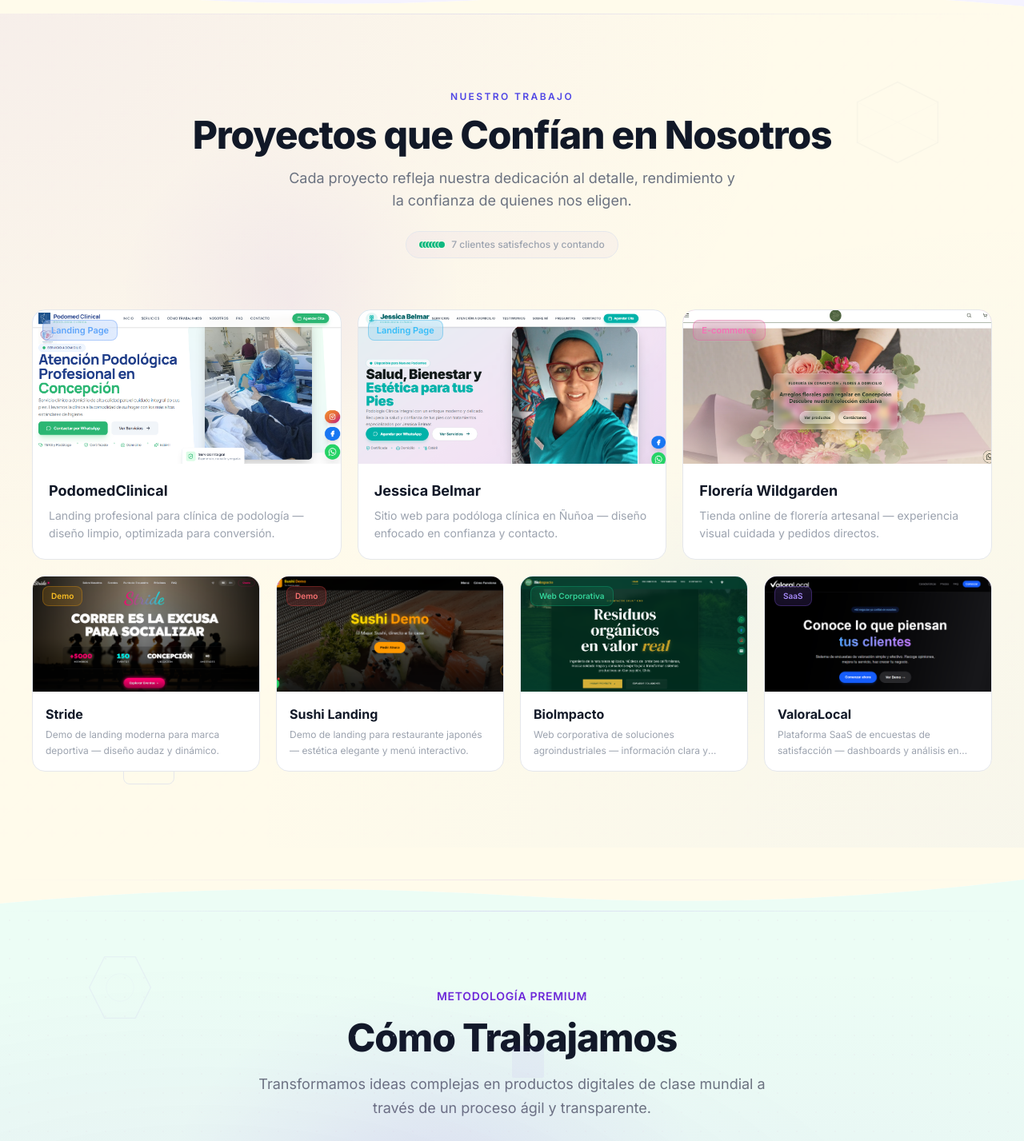
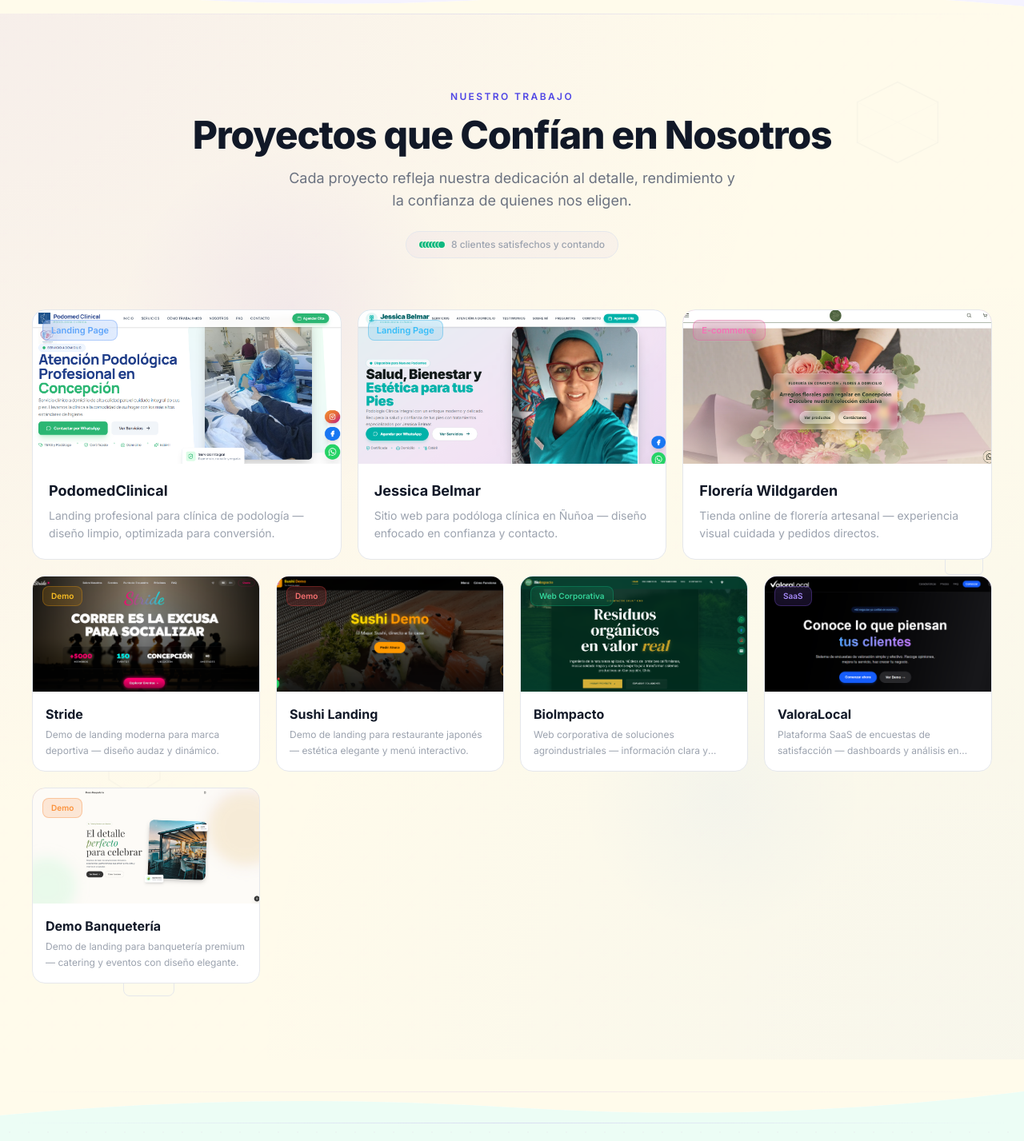
Before and after one commit to DiegoSalsa/agencia, a Next.js app: page / in a window 1280 px wide. Shown: the part 1708-3135 px from the top of the page at 80% size. Built offline with nearby package versions, Linux system fonts and the light colour scheme; no server answers.

Commit message:
subida de demo web

```diff
--- a/src/components/landing/Portfolio.tsx
+++ b/src/components/landing/Portfolio.tsx
@@ -79,6 +79,15 @@ const projects: Project[] = [
     tagColor: 'bg-violet-500/15 text-violet-400 border-violet-500/30',
     gradient: 'from-violet-600/40 via-purple-600/30 to-indigo-800/40',
     thumbnail: '/img/FotosPaginas/ValoraLocal.png',
+  },
+  {
+    href: 'https://banqueteria-demo.vercel.app',
+    title: 'Demo Banquetería',
+    descKey: 'portfolio_8_desc',
+    tag: 'Demo',
+    tagColor: 'bg-orange-500/15 text-orange-400 border-orange-500/30',
+    gradient: 'from-orange-600/40 via-amber-600/30 to-yellow-800/40',
+    thumbnail: '/img/FotosPaginas/DemoBanqueteria.png',
   },
 ];
 
--- a/src/lib/i18n.ts
+++ b/src/lib/i18n.ts
@@ -113,7 +113,7 @@ export const TRANSLATIONS: Record<Lang, Record<string, string>> = {
     portfolio_tag: 'Nuestro Trabajo',
     portfolio_title: 'Proyectos que Confían en Nosotros',
     portfolio_subtitle: 'Cada proyecto refleja nuestra dedicación al detalle, rendimiento y la confianza de quienes nos eligen.',
-    portfolio_trust_badge: '7 clientes satisfechos y contando',
+    portfolio_trust_badge: '8 clientes satisfechos y contando',
     portfolio_1_desc: 'Landing profesional para clínica de podología — diseño limpio, optimizada para conversión.',
     portfolio_2_desc: 'Sitio web para podóloga clínica en Ñuñoa — diseño enfocado en confianza y contacto.',
     portfolio_3_desc: 'Tienda online de florería artesanal — experiencia visual cuidada y pedidos directos.',
@@ -121,6 +121,7 @@ export const TRANSLATIONS: Record<Lang, Record<string, string>> = {
     portfolio_5_desc: 'Demo de landing para restaurante japonés — estética elegante y menú interactivo.',
     portfolio_6_desc: 'Web corporativa de soluciones agroindustriales — información clara y profesional.',
     portfolio_7_desc: 'Plataforma SaaS de encuestas de satisfacción — dashboards y análisis en tiempo real.',
+    portfolio_8_desc: 'Demo de landing para banquetería premium — catering y eventos con diseño elegante.',
 
     // Services
     services_tag: 'Experiencia',
@@ -308,7 +309,7 @@ export const TRANSLATIONS: Record<Lang, Record<string, string>> = {
     portfolio_tag: 'Our Work',
     portfolio_title: 'Projects That Trust Us',
     portfolio_subtitle: 'Each project reflects our dedication to detail, performance, and the trust of those who choose us.',
-    portfolio_trust_badge: '7 satisfied clients and counting',
+    portfolio_trust_badge: '8 satisfied clients and counting',
     portfolio_1_desc: 'Professional landing for a podiatry clinic — clean design, optimized for conversion.',
     portfolio_2_desc: 'Website for a clinical podiatrist in Ñuñoa — trust-focused design with easy contact.',
     portfolio_3_desc: 'Artisan flower shop online store — curated visual experience and direct orders.',
@@ -316,6 +317,7 @@ export const TRANSLATIONS: Record<Lang, Record<string, string>> = {
     portfolio_5_desc: 'Landing demo for a Japanese restaurant — elegant aesthetic and interactive menu.',
     portfolio_6_desc: 'Corporate website for agro-industrial solutions — clear and professional information.',
     portfolio_7_desc: 'SaaS satisfaction survey platform — dashboards and real-time analytics.',
+    portfolio_8_desc: 'Premium catering landing demo — event planning and elegance in every detail.',
 
     // Services
     services_tag: 'Experience',
```
Also changed, not shown: public/img/FotosPaginas/DemoBanqueteria.png (added).
